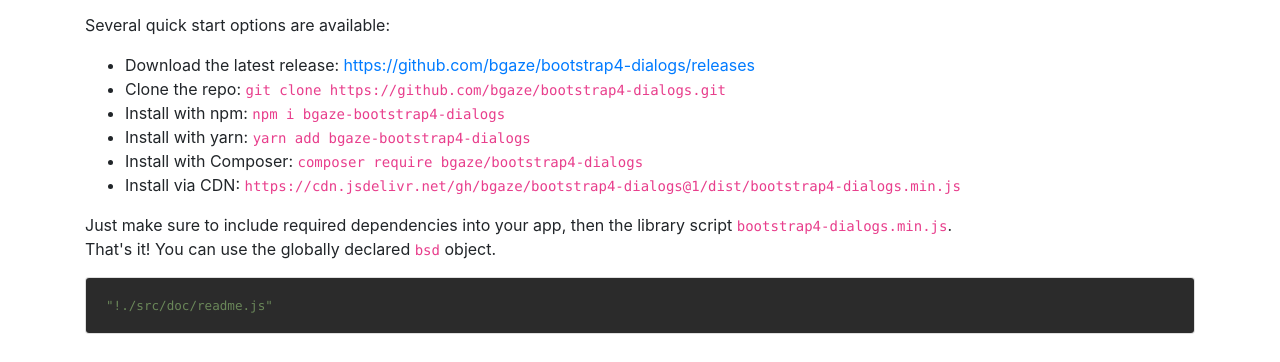
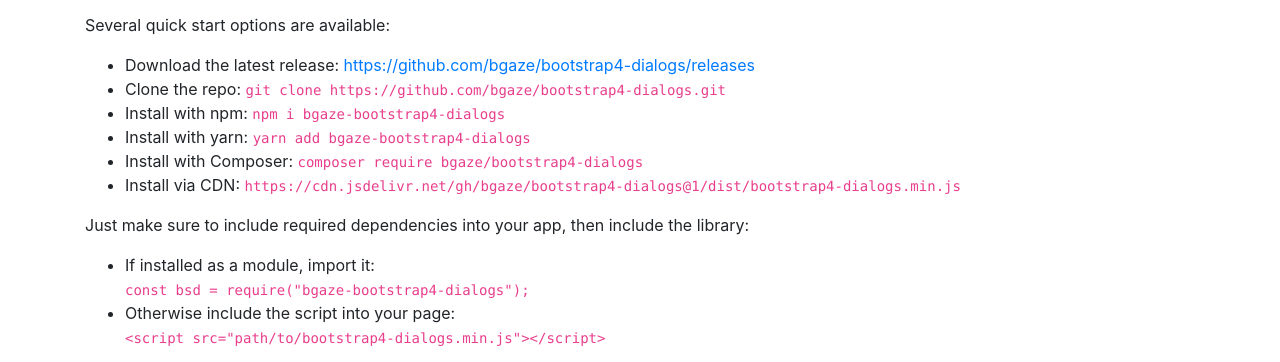
Before and after one commit to bgaze/bootstrap4-dialogs, a website: page src/doc.html in a window 1280 px wide. Shown: the part 434-796 px from the top of the page. Drawn offline with nearby package versions, Linux system fonts and the light colour scheme.

Commit message:
Updated doc

```diff
--- a/src/doc.html
+++ b/src/doc.html
@@ -144,7 +144,21 @@
                         </ul>
 
                         <p>
-                            Just make sure to include required dependencies into your app, then the library script <code>bootstrap4-dialogs.min.js</code>.<br/>
+                            Just make sure to include required dependencies into your app, then include the library:
+                        </p>
+
+                        <ul>
+                            <li>
+                                If installed as a module, import it: <br/>
+                                <code>const bsd = require("bgaze-bootstrap4-dialogs");</code>
+                            </li>
+                            <li>
+                                Otherwise include the script into your page: <br/>
+                                <code>&lt;script src="path/to/bootstrap4-dialogs.min.js"&gt;&lt;/script&gt;</code>
+                            </li>
+                        </ul>
+
+                        <p>
                             That's it! You can use the globally declared <code>bsd</code> object.
                         </p>
 
```
Also changed, not shown: doc.html (+15 -1 lines), README.md.
